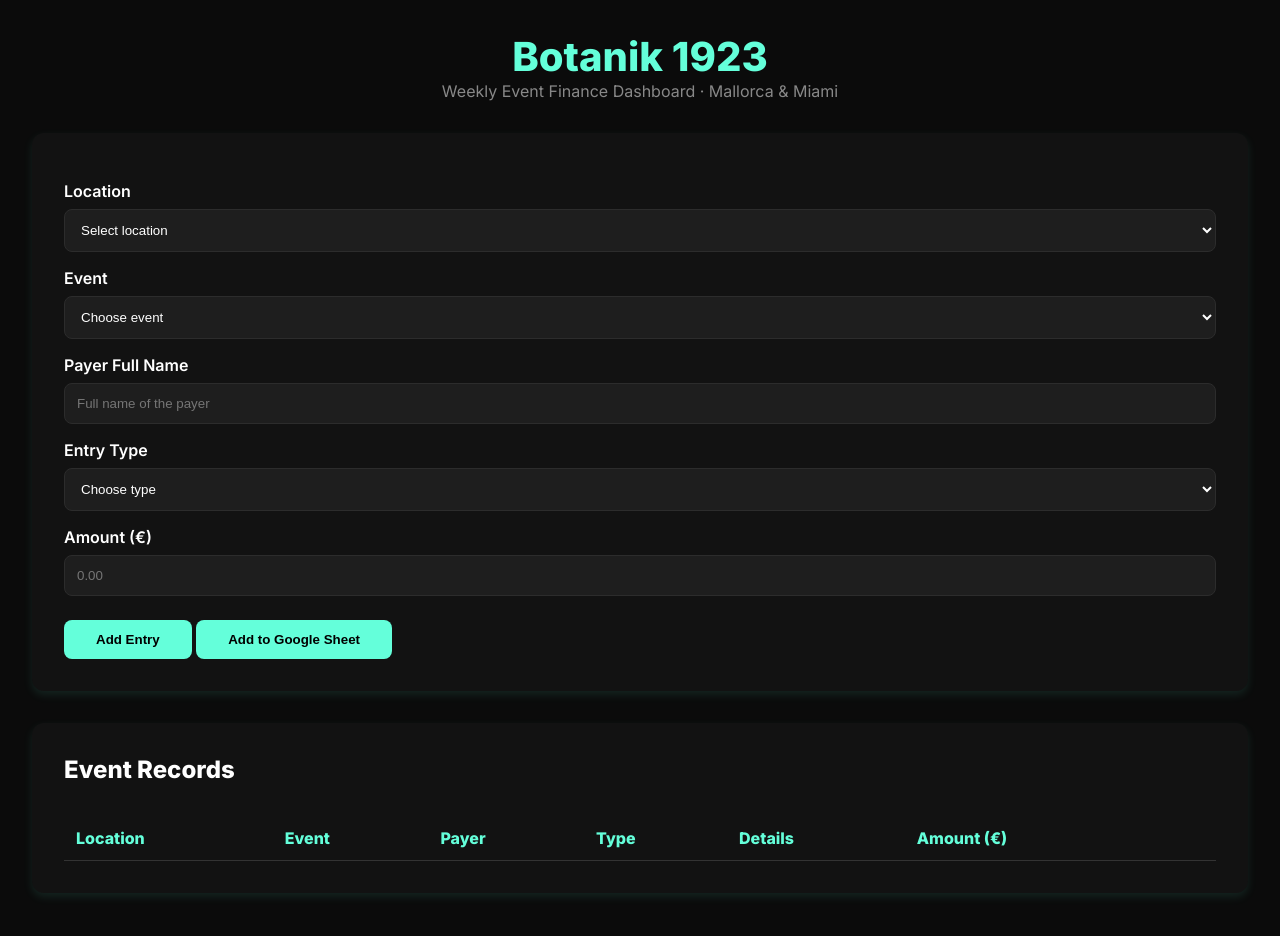
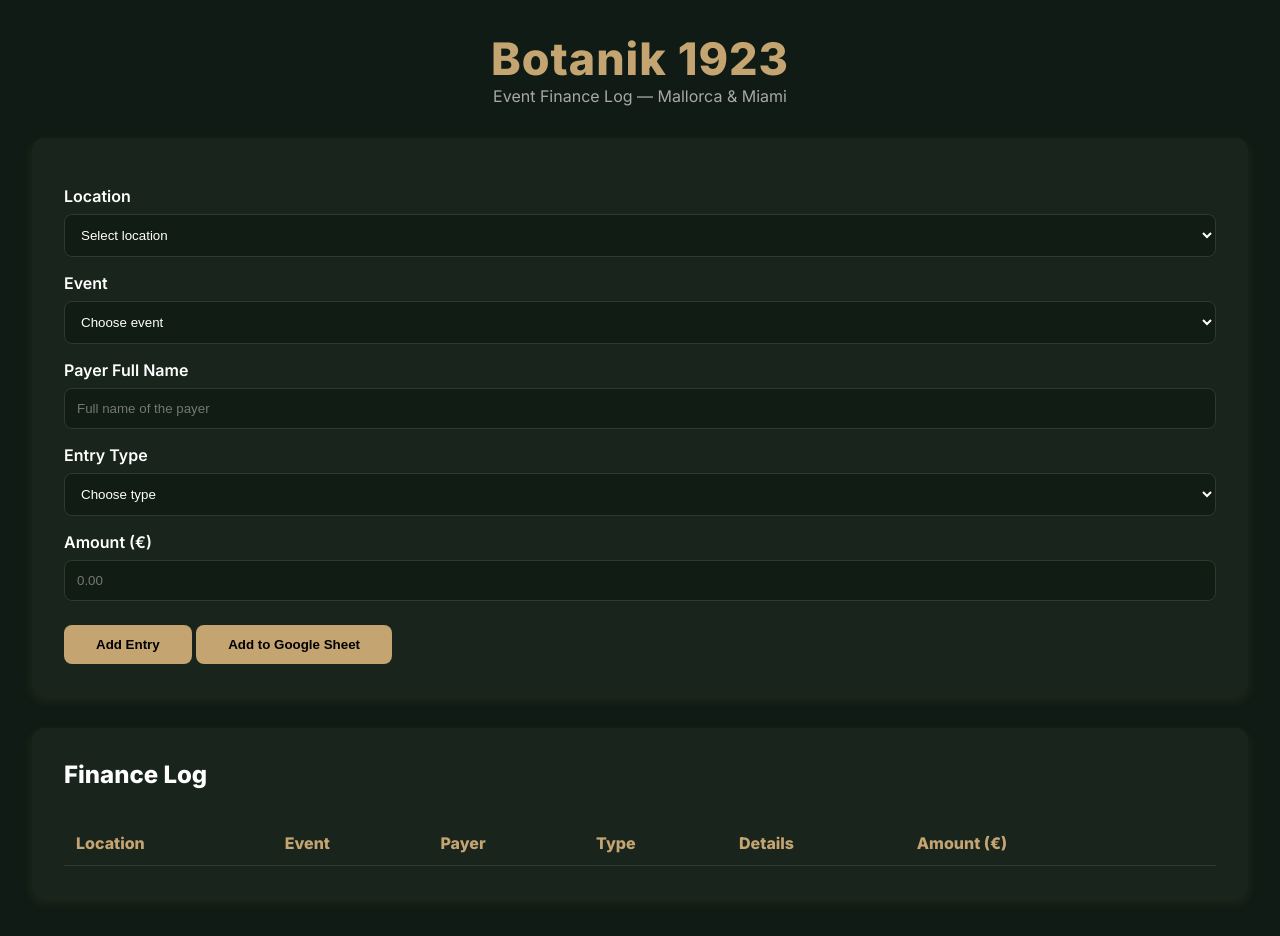
Before and after one commit to BusinessBotss/BOTANIK1923, a plain HTML site: page index.html in a window 1280 px wide. Drawn offline with Linux system fonts and the light colour scheme.

Commit message:
Update index.html

```diff
--- a/index.html
+++ b/index.html
@@ -7,12 +7,12 @@
   <link href="https://fonts.googleapis.com/css2?family=Inter:wght@400;600;800&display=swap" rel="stylesheet">
   <style>
     :root {
-      --primary: #64ffda;
-      --bg-dark: #0b0b0b;
-      --bg-card: #121212;
+      --primary: #c4a471; /* golden olive tone */
+      --bg-dark: #0f1b14;
+      --bg-card: #18241c;
       --text-light: #ffffff;
-      --text-muted: #888888;
-      --danger: #ff4d4d;
+      --text-muted: #a8a8a8;
+      --danger: #e74c3c;
     }
     * {
       box-sizing: border-box;
@@ -31,7 +31,8 @@
     }
     header h1 {
       color: var(--primary);
-      font-size: 2.5rem;
+      font-size: 2.8rem;
+      letter-spacing: 1px;
     }
     header p {
       color: var(--text-muted);
@@ -41,7 +42,7 @@
       background-color: var(--bg-card);
       padding: 2rem;
       border-radius: 12px;
-      box-shadow: 0 4px 10px rgba(100,255,218,0.1);
+      box-shadow: 0 4px 12px rgba(196, 164, 113, 0.1);
       margin-bottom: 2rem;
     }
     label {
@@ -54,8 +55,8 @@
       padding: 0.75rem;
       margin-top: 0.5rem;
       border-radius: 8px;
-      border: 1px solid #2c2c2c;
-      background-color: #1e1e1e;
+      border: 1px solid #2e3a2e;
+      background-color: #101c14;
       color: var(--text-light);
     }
     button {
@@ -65,11 +66,12 @@
       border-radius: 8px;
       font-weight: bold;
       background-color: var(--primary);
-      color: black;
+      color: #000;
       cursor: pointer;
+      transition: background 0.3s ease;
     }
     button:hover {
-      background-color: #4deac6;
+      background-color: #b59363;
     }
     table {
       width: 100%;
@@ -79,7 +81,7 @@
     th, td {
       padding: 0.75rem;
       text-align: left;
-      border-bottom: 1px solid #333;
+      border-bottom: 1px solid #2e3a2e;
     }
     th {
       color: var(--primary);
@@ -96,7 +98,7 @@
 <body>
   <header>
     <h1>Botanik 1923</h1>
-    <p>Weekly Event Finance Dashboard · Mallorca & Miami</p>
+    <p>Event Finance Log — Mallorca & Miami</p>
   </header>
   <section class="form-section">
     <form id="entryForm">
@@ -138,7 +140,7 @@
   </section>
 
   <section class="table-section">
-    <h2>Event Records</h2>
+    <h2>Finance Log</h2>
     <table>
       <thead>
         <tr>
@@ -235,7 +237,7 @@
         details = `${document.getElementById('staff_name')?.value} (${document.getElementById('role')?.value})`;
       }
 
-      const url = "https://script.google.com/macros/s/AKfycbxA3GEcEfiHkQGXEo0-GO1E20jVpIq9Of6x-XhvV7mZxuOXgmbYGLCErjTfOxG_H2dx/exec";
+      const url = "https://script.google.com/macros/s/AKfycbwvDdEpO8lN31GAxLPlnvgH6nULdFFGI2q6CESPBbE6d2-PJKnaZZz7ufsWKXoEqbHHzA/exec";
       const params = new URLSearchParams({ location, event: eventName, payer, type, details, amount });
 
       fetch(`${url}?${params}`, { method: 'GET' })
```
